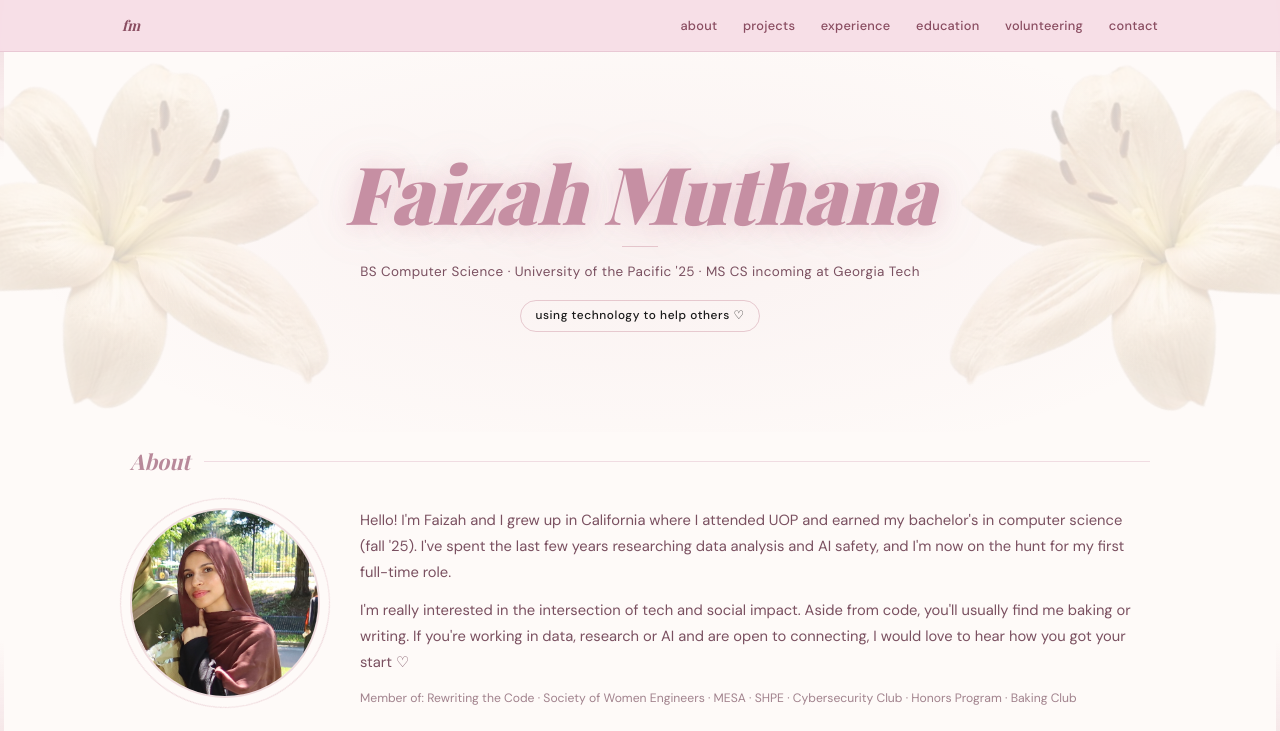
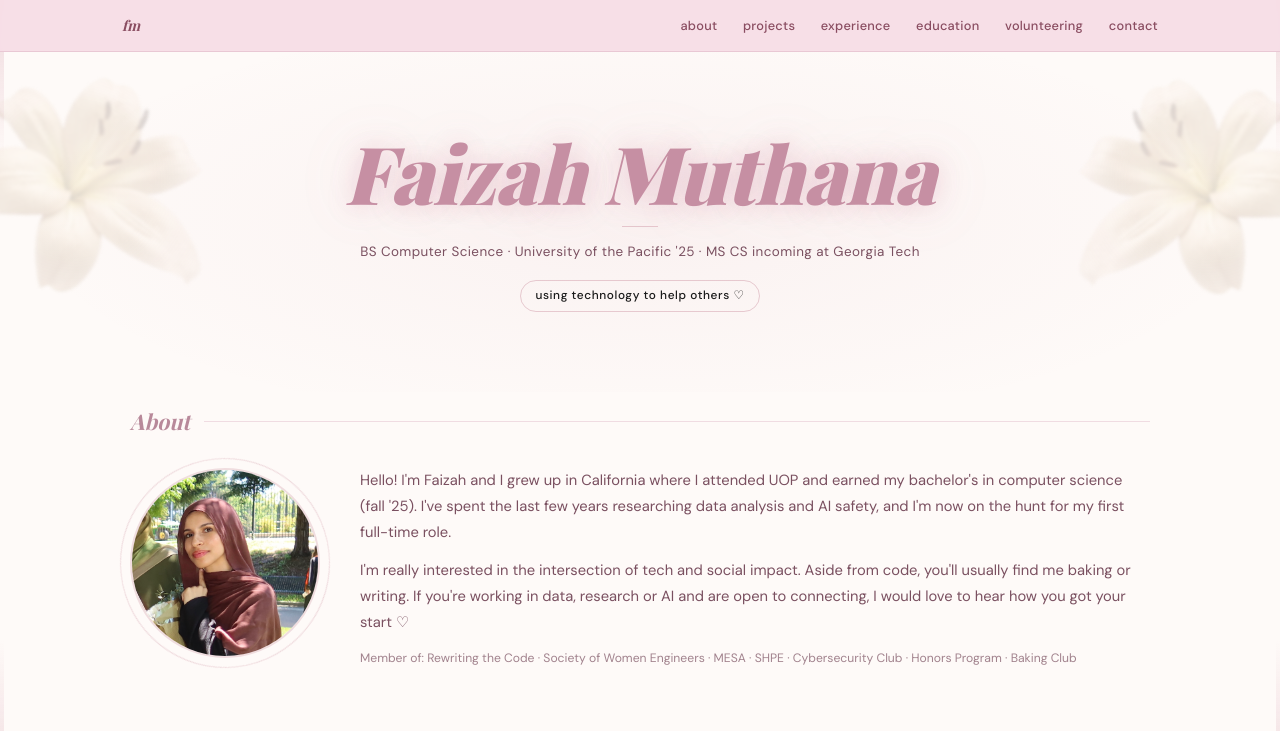
Before and after one commit to FaizahM1/faizahm1.github.io, a plain HTML site: page index.html in a window 1280 px wide. Shown: the top 731 px of the page. Drawn offline with nearby package versions, Linux system fonts and the light colour scheme; a web font is replaced by a local one.

Commit message:
Update style.css

```diff
--- a/style.css
+++ b/style.css
@@ -98,7 +98,7 @@ body.night .theme-btn { border-color: rgba(253,240,244,0.3); color: rgba(253,240
 /* hero */
 .hero {
   position: relative;
-  min-height: clamp(380px, 46vh, 480px);
+  min-height: clamp(340px, 40vh, 430px);
   display: flex; align-items: center; justify-content: center;
   overflow: hidden;
   background: transparent;
@@ -109,31 +109,31 @@ body.night .theme-btn { border-color: rgba(253,240,244,0.3); color: rgba(253,240
   background: radial-gradient(ellipse 70% 90% at 50% 50%, rgba(176,88,112,0.05) 0%, transparent 70%);
   z-index: 0;
 }
-.flower-tl {
-  position: absolute; top: -115px; left: -78px;
-  width: 430px; opacity: 0.19;
-  transform: rotate(-18deg);
-  animation: swayL 13s ease-in-out infinite;
-  -webkit-mask-image: linear-gradient(to bottom, #000 66%, transparent 97%);
-  mask-image: linear-gradient(to bottom, #000 66%, transparent 97%);
+.flower-tl, .flower-br {
+  position: absolute; top: -54px;
+  width: 270px; opacity: 0.17;
+  filter: blur(1.6px) saturate(0.88);
+  -webkit-mask-image: radial-gradient(circle at 48% 46%, #000 30%, rgba(0,0,0,0.55) 52%, transparent 74%);
+  mask-image: radial-gradient(circle at 48% 46%, #000 30%, rgba(0,0,0,0.55) 52%, transparent 74%);
   z-index: 1; pointer-events: none;
 }
-@keyframes swayL {
-  0%, 100% { transform: rotate(-18deg) translateY(0); }
-  50% { transform: rotate(-15.5deg) translateY(-12px); }
+.flower-tl {
+  left: -54px;
+  transform: rotate(-14deg);
+  animation: swayL 17s ease-in-out infinite;
 }
 .flower-br {
-  position: absolute; top: -115px; right: -78px;
-  width: 430px; opacity: 0.19;
-  transform: scaleX(-1) rotate(-18deg);
-  animation: swayR 16s ease-in-out infinite;
-  -webkit-mask-image: linear-gradient(to bottom, #000 66%, transparent 97%);
-  mask-image: linear-gradient(to bottom, #000 66%, transparent 97%);
-  z-index: 1; pointer-events: none;
+  right: -54px;
+  transform: scaleX(-1) rotate(-14deg);
+  animation: swayR 21s ease-in-out infinite;
+}
+@keyframes swayL {
+  0%, 100% { transform: rotate(-14deg) translate(0, 0); }
+  50% { transform: rotate(-11deg) translate(6px, -10px); }
 }
 @keyframes swayR {
-  0%, 100% { transform: scaleX(-1) rotate(-18deg) translateY(0); }
-  50% { transform: scaleX(-1) rotate(-15.5deg) translateY(-12px); }
+  0%, 100% { transform: scaleX(-1) rotate(-14deg) translate(0, 0); }
+  50% { transform: scaleX(-1) rotate(-11deg) translate(6px, -10px); }
 }
 .hero-content {
   position: relative; z-index: 2;
@@ -377,8 +377,9 @@ footer p {
   .nav-links a { display: none; }
   .theme-btn { display: flex; }
   .hero { min-height: 320px; }
-  .flower-tl { width: 245px; top: -66px; left: -52px; }
-  .flower-br { width: 245px; top: -66px; right: -52px; }
+  .flower-tl, .flower-br { width: 155px; top: -30px; }
+  .flower-tl { left: -30px; }
+  .flower-br { right: -30px; }
 }
 
 @media (prefers-reduced-motion: reduce) {
```
